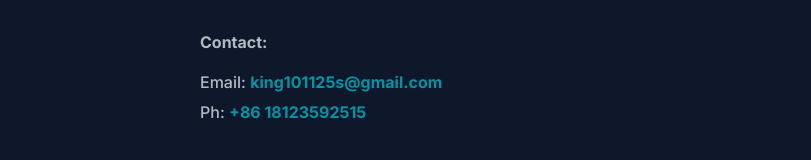
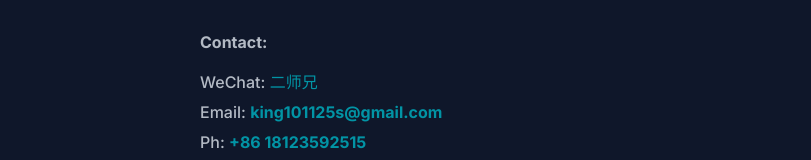
Before and after one commit to silvbb/qianniu, a React (Vite) app: page / in a window 1280 px wide. Shown: the part 597-757 px from the top of the page, without its empty margins (0-811 px from the left). Built offline with nearby package versions, Linux system fonts and the light colour scheme.

Commit message:
add wechat contact

```diff
--- a/package.json
+++ b/package.json
@@ -5,6 +5,7 @@
   "type": "module",
   "scripts": {
     "dev": "vite",
+    "start": "vite",
     "build": "tsc && vite build",
     "lint": "eslint . --ext ts,tsx --report-unused-disable-directives --max-warnings 0",
     "preview": "vite preview"
--- a/src/components/SocialLinks.tsx
+++ b/src/components/SocialLinks.tsx
@@ -34,6 +34,7 @@
 
       </ul>
       <h4>Contact:</h4>
+      <p>WeChat: <a href="https://mmbiz.qpic.cn/sz_mmbiz_png/nPgXa3Zicnj8YLkn6j5HURqcTXgPvz8G9D5Ipnia3kOlLD1fKsKqyibvZn8LqWiclunHfhzdyvXRL7g0cMewvCYnTg/640?wx_fmt=png&from=appmsg&tp=webp&wxfrom=5&wx_lazy=1&wx_co=1" target="_blank" rel="noopener noreferrer">二师兄</a></p>
       <p>Email: <a href="mailto:king101125s@gmail.com">king101125s@gmail.com</a></p>
       <p>Ph: <a href="tel:+8618123592515">+86 18123592515</a></p>
     </div>
```
Also changed, not shown: 1 other file (tests, documents, lock files or other folders).
